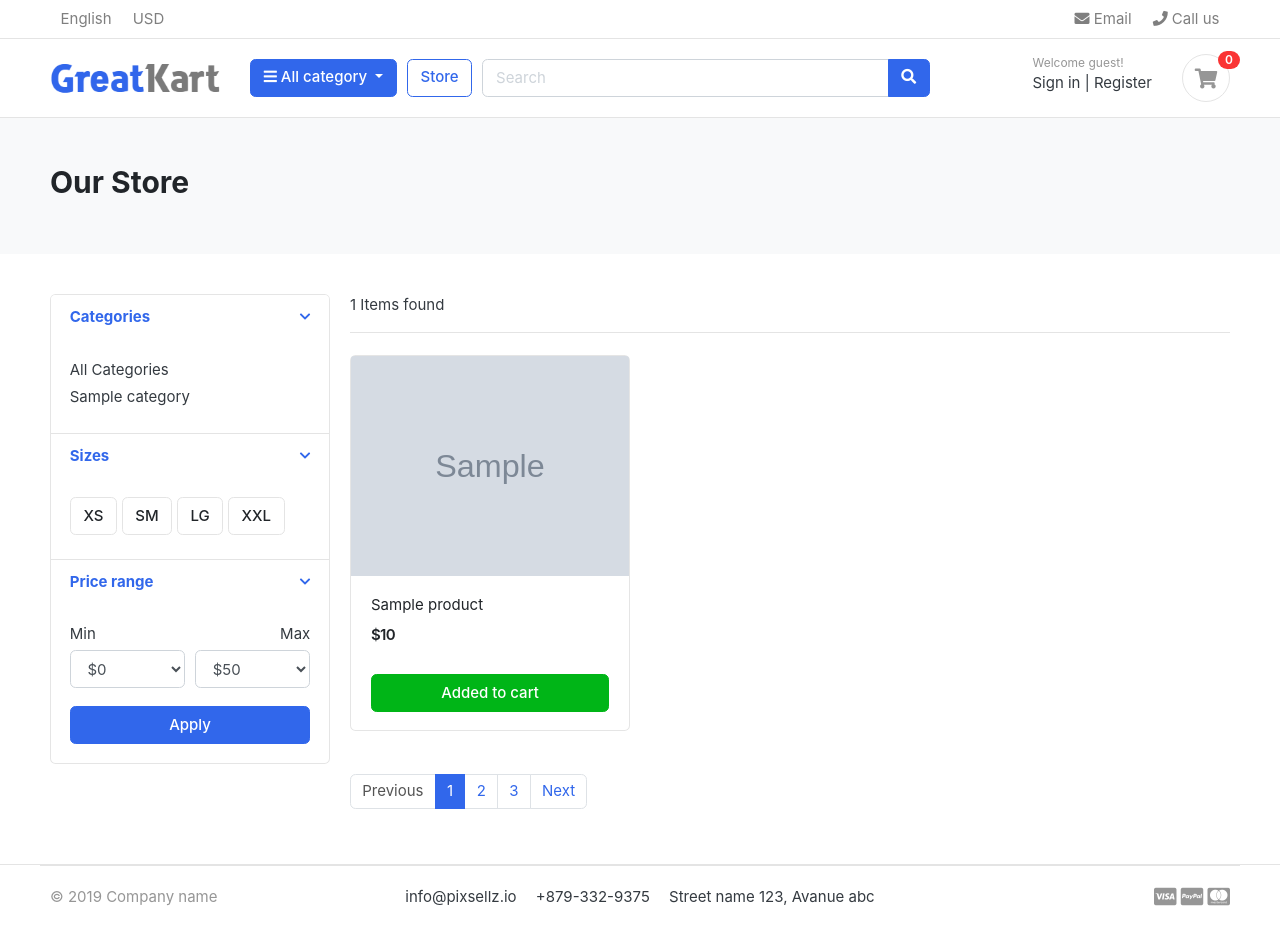
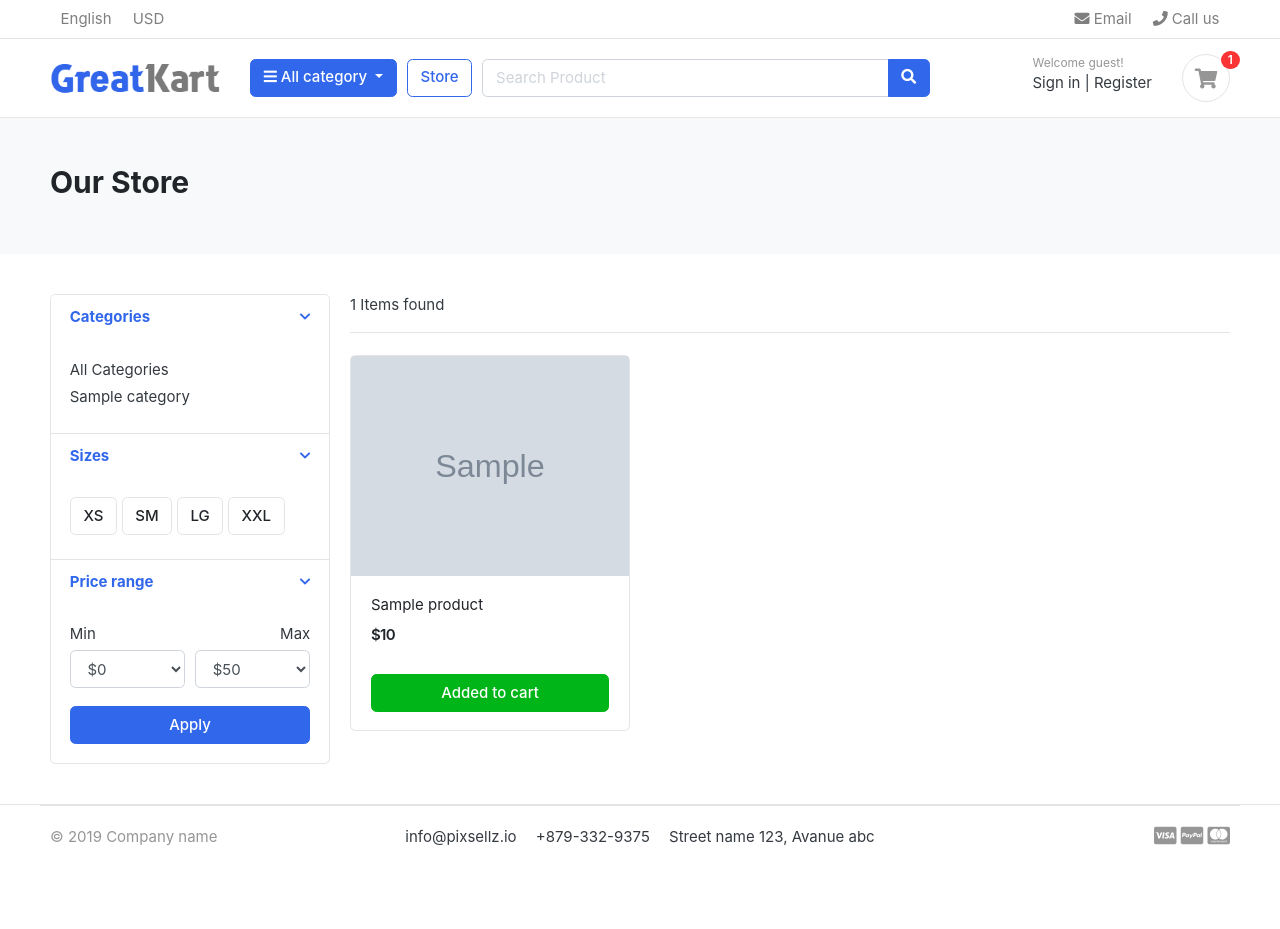
Before and after one commit to EldorKarimov/ecommerce-django, a Django app: template templates/store/store.html in a window 1280 px wide. After the commit the page ends 846 px from the top, so only its background shows below. Run offline with Django 4.2, Linux system fonts and the light colour scheme; the template is opened without the code that fills it: most values are stand-ins (such as "Sample title", 1, 10 or a date in 2020); grey boxes marked "Sample" are stand-in pictures; some libraries are stand-ins or nearby versions; some web fonts are replaced.

Commit message:
some changes

```diff
--- a/config/settings.py
+++ b/config/settings.py
@@ -57,6 +57,7 @@ TEMPLATES = [
                 'django.contrib.auth.context_processors.auth',
                 'django.contrib.messages.context_processors.messages',
                 'category.context_processors.category_links',
+                'carts.context_processors.counter'
             ],
         },
     },
--- a/templates/includes/navbar.html
+++ b/templates/includes/navbar.html
@@ -49,10 +49,9 @@
                 </div> <!-- col.// -->
                 <a href="{% url 'store' %}" class="btn btn-outline-primary">Store</a>
                 <div class="col-lg  col-md-6 col-sm-12 col">
-                    <form action="#" class="search">
+                    <form action="#" class="search" method="get">
                         <div class="input-group w-100">
-                            <input type="text" class="form-control" style="width:60%;" placeholder="Search">
-
+                            <input type="text" class="form-control" style="width:60%;" placeholder="Search Product" name="search_product">
                             <div class="input-group-append">
                                 <button class="btn btn-primary" type="submit">
                                     <i class="fa fa-search"></i>
@@ -72,7 +71,7 @@
                         </div>
                         <a href="{% url 'cart' %}" class="widget-header pl-3 ml-3">
                             <div class="icon icon-sm rounded-circle border"><i class="fa fa-shopping-cart"></i></div>
-                            <span class="badge badge-pill badge-danger notify">0</span>
+                            <span class="badge badge-pill badge-danger notify">{{ cart_item_count }}</span>
                         </a>
                     </div> <!-- widgets-wrap.// -->
                 </div> <!-- col.// -->
--- a/templates/store/store.html
+++ b/templates/store/store.html
@@ -150,16 +150,26 @@
 
                 </div> <!-- row end.// -->
 
-
+                {% if products.has_other_pages %}
                 <nav class="mt-4" aria-label="Page navigation sample">
                     <ul class="pagination">
+                        {% if products.has_previous %}
+                        <li class="page-item"><a class="page-link" href="?page={{ products.previous_page_number}}">Previous</a></li>
+                        {% else %}
                         <li class="page-item disabled"><a class="page-link" href="#">Previous</a></li>
-                        <li class="page-item active"><a class="page-link" href="#">1</a></li>
-                        <li class="page-item"><a class="page-link" href="#">2</a></li>
-                        <li class="page-item"><a class="page-link" href="#">3</a></li>
-                        <li class="page-item"><a class="page-link" href="#">Next</a></li>
+                        {% endif %}
+                        {% for i in products.paginator.page_range %}
+                        <li class="{% if products.number == i %}page-item  active {% else %} page-item {% endif %}"><a class="page-link" href="?page={{ i }}">{{ i }}</a></li>
+                        {% endfor %}
+
+                        {% if products.has_next %}
+                        <li class="page-item"><a class="page-link" href="?page={{ products.next_page_number }}">Next</a></li>
+                        {% else %}
+                        <li class="page-item disabled"><a class="page-link" href="#">Next</a></li>
+                        {% endif %}
                     </ul>
                 </nav>
+                {% endif %}
 
             </main> <!-- col.// -->
 
```
Also changed, not shown: carts/context_processors.py (added, +14 -0 lines), store/views.py (+24 -7 lines), templates/store/cart.html (+5 -2 lines), media/media/products/Puma-Ferrari-Shoes_25EQYDJ.jpg (added).
